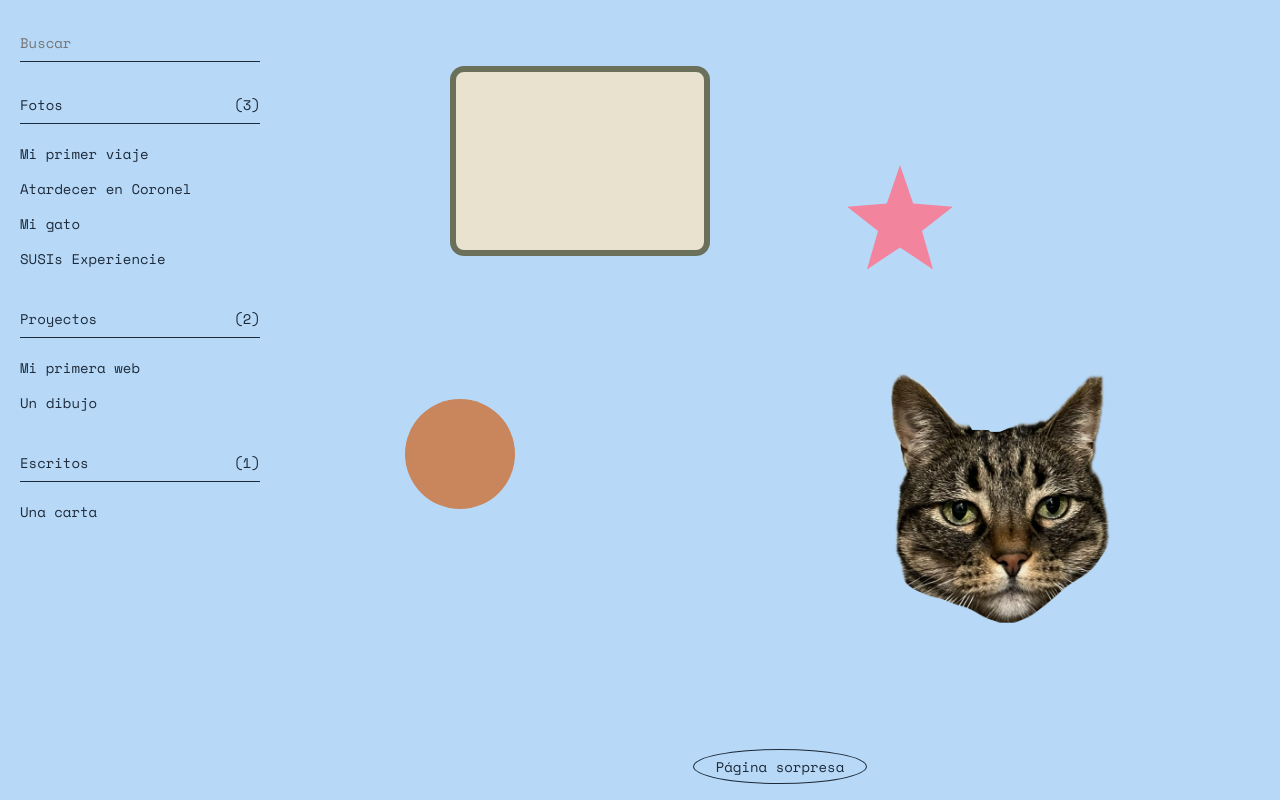
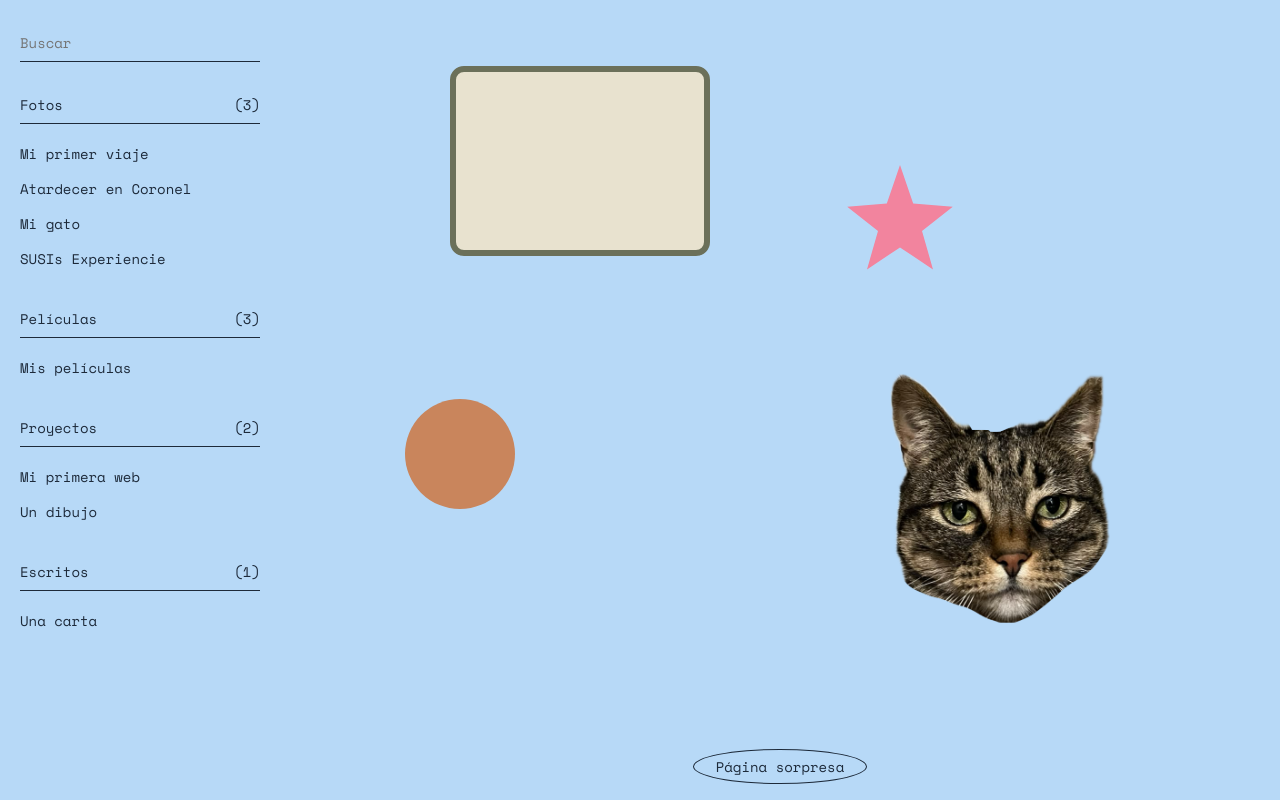
Before and after one commit to Soficonhacks/Soficonhacks.github.io-, a plain HTML site: page index.html in a window 1280 px wide. Drawn offline with nearby package versions, Linux system fonts and the light colour scheme.

Commit message:
Update index.html

```diff
--- a/index.html
+++ b/index.html
@@ -20,6 +20,13 @@
         <li><a href="paginas/foto2.html">Atardecer en Coronel</a></li>
         <li><a href="paginas/foto3.html">Mi gato</a></li>
         <li><a href="paginas/foto4.html">SUSIs Experiencie</a></li>
+      </ul>
+    </section>
+
+        <section>
+      <h2>Películas <span>(3)</span></h2>
+      <ul>
+        <li><a href="paginas/peliculas.html">Mis películas</a></li>
       </ul>
     </section>
 
```
